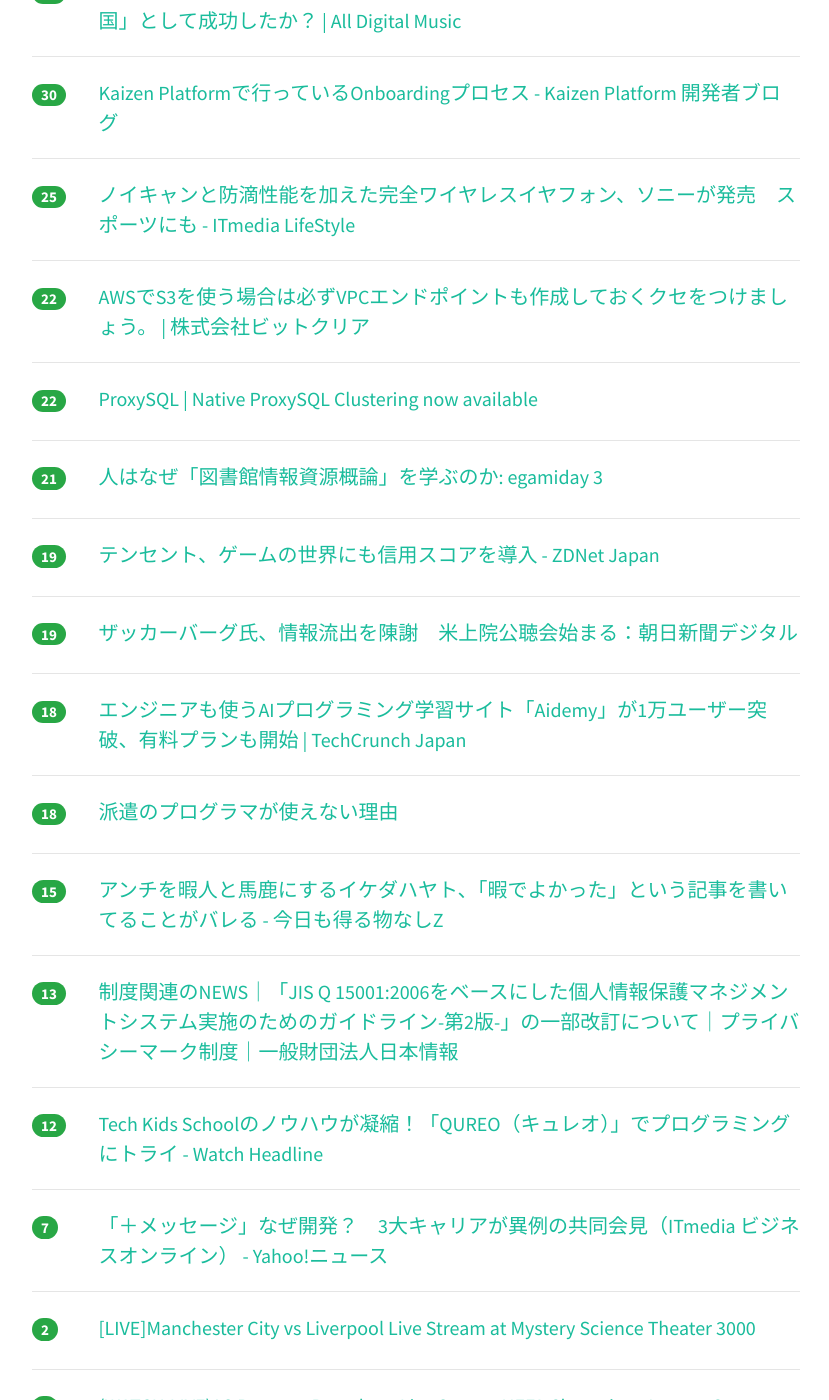
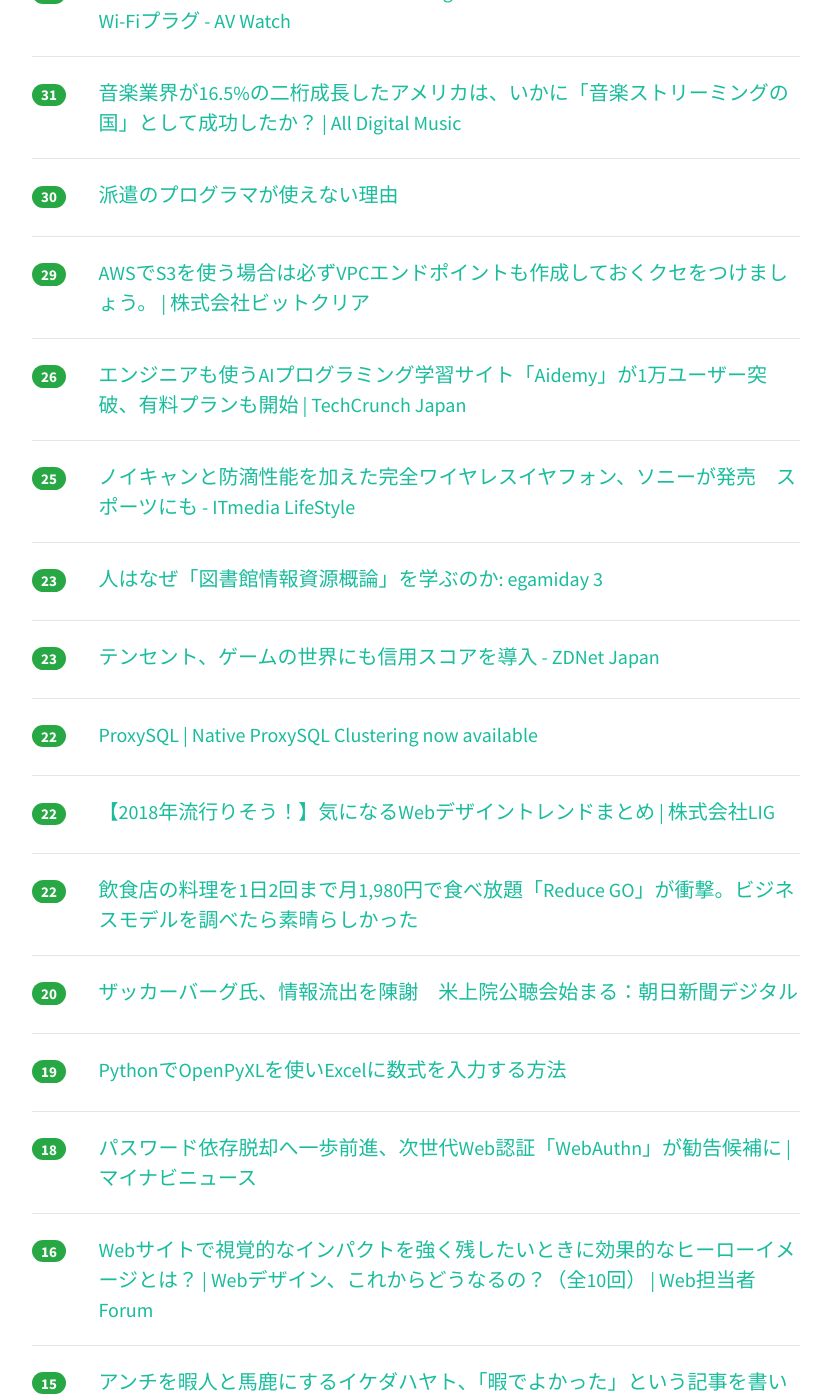
Before and after one commit to yatta47/hatena-matome-site, a Jekyll site: the page built from _posts/2018-04-11-hatena.md, in a window 1280 px wide and 1400 px high, scrolled down 2007 px. Shown: the whole window, without its empty margins (224-1053 px from the left). Built offline with Jekyll 4.4.1, drawn with Linux system fonts in a browser that asks for light colours; nearby versions of some CDN libraries; some of the changed text lies outside the part shown.

Commit message:
Updated 2018-04-11

```diff
--- a/_posts/2018-04-11-hatena.md
+++ b/_posts/2018-04-11-hatena.md
@@ -1,83 +1,93 @@
 ---
 layout: post
 title:  "2018-04-11 はてぶIT"
-date:   2018-04-11 13:01:54
+date:   2018-04-11 14:01:33
 tags: [it-hotentry]
 ---
-34 件のデータあり
+41 件のデータあり
 
 <hr><div class="row">
-<div class="col-1"><span class="badge badge-pill badge-success h2">213</span></div>
+<div class="col-1"><span class="badge badge-pill badge-success h2">271</span></div>
+<div class="col-11"><a href='http://mercan.mercari.com/entry/2018/04/10/163322' target='_blank'>社内のSlack文化に密かに感動している件について #メルカリな日々 2018/4/10 - mercan（メルカン）</a></div>
+</div>
+<hr>
+<div class="row">
+<div class="col-1"><span class="badge badge-pill badge-success h2">258</span></div>
 <div class="col-11"><a href='http://www.publickey1.jp/blog/18/googlenetflixkayenta.html' target='_blank'>GoogleとNetflix、カナリアリリース分析ツール「Kayenta」オープンソースで公開。新たにデプロイしたリリースに問題がないかを自動分析 － Publickey</a></div>
 </div>
 <hr>
 <div class="row">
-<div class="col-1"><span class="badge badge-pill badge-success h2">192</span></div>
-<div class="col-11"><a href='http://mercan.mercari.com/entry/2018/04/10/163322' target='_blank'>社内のSlack文化に密かに感動している件について #メルカリな日々 2018/4/10 - mercan（メルカン）</a></div>
-</div>
-<hr>
-<div class="row">
-<div class="col-1"><span class="badge badge-pill badge-success h2">147</span></div>
+<div class="col-1"><span class="badge badge-pill badge-success h2">155</span></div>
 <div class="col-11"><a href='https://qiita.com/IshitaTakeshi/items/915de731d8081e711ae5' target='_blank'>SSDで道路の損傷を検出した - Qiita</a></div>
 </div>
 <hr>
 <div class="row">
-<div class="col-1"><span class="badge badge-pill badge-success h2">110</span></div>
+<div class="col-1"><span class="badge badge-pill badge-success h2">130</span></div>
 <div class="col-11"><a href='https://github.com/ten' target='_blank'>Thank you for making 10 years of GitHub possible · GitHub</a></div>
 </div>
 <hr>
 <div class="row">
-<div class="col-1"><span class="badge badge-pill badge-success h2">70</span></div>
+<div class="col-1"><span class="badge badge-pill badge-success h2">85</span></div>
+<div class="col-11"><a href='https://www.fxsitecompat.com/ja/docs/2018/basic-auth-credentials-are-now-encoded-in-utf-8-instead-of-iso-8859-1/' target='_blank'>Basic 認証情報が ISO-8859-1 から UTF-8 によるエンコードに変わりました (影響あり) | Firefox サイト互換性情報</a></div>
+</div>
+<hr>
+<div class="row">
+<div class="col-1"><span class="badge badge-pill badge-success h2">74</span></div>
 <div class="col-11"><a href='https://qiita.com/jabba/items/edefda09121877b79760' target='_blank'>技術書ランキングサイトをQiita記事を集計して作ったら、2700冊の技術本がいい感じに並んだ - Qiita</a></div>
 </div>
 <hr>
 <div class="row">
-<div class="col-1"><span class="badge badge-pill badge-success h2">67</span></div>
-<div class="col-11"><a href='https://www.fxsitecompat.com/ja/docs/2018/basic-auth-credentials-are-now-encoded-in-utf-8-instead-of-iso-8859-1/' target='_blank'>Basic 認証情報が ISO-8859-1 から UTF-8 によるエンコードに変わりました (影響あり) | Firefox サイト互換性情報</a></div>
-</div>
-<hr>
-<div class="row">
-<div class="col-1"><span class="badge badge-pill badge-success h2">50</span></div>
+<div class="col-1"><span class="badge badge-pill badge-success h2">73</span></div>
 <div class="col-11"><a href='https://blog.piyo.tech/posts/2018-04-11-react-native/' target='_blank'>React Nativeで自社サービスのiOS/Androidアプリをリプレイスした話 - ぴよログ</a></div>
 </div>
 <hr>
 <div class="row">
-<div class="col-1"><span class="badge badge-pill badge-success h2">48</span></div>
+<div class="col-1"><span class="badge badge-pill badge-success h2">56</span></div>
+<div class="col-11"><a href='https://www.nikkei.com/article/DGXMZO29214870Q8A410C1CR8000/' target='_blank'>Ｐマーク発行機関も「パスワード定期変更は不要」　　：日本経済新聞</a></div>
+</div>
+<hr>
+<div class="row">
+<div class="col-1"><span class="badge badge-pill badge-success h2">56</span></div>
 <div class="col-11"><a href='http://www.publickey1.jp/blog/18/ruby_on_rails_52active_storageredis.html' target='_blank'>Ruby on Rails 5.2正式版発表。Active Storageによるクラウドストレージ対応、Redisでのキャッシュ対応など － Publickey</a></div>
 </div>
 <hr>
 <div class="row">
-<div class="col-1"><span class="badge badge-pill badge-success h2">45</span></div>
-<div class="col-11"><a href='https://www.nikkei.com/article/DGXMZO29214870Q8A410C1CR8000/' target='_blank'>Ｐマーク発行機関も「パスワード定期変更は不要」　　：日本経済新聞</a></div>
+<div class="col-1"><span class="badge badge-pill badge-success h2">53</span></div>
+<div class="col-11"><a href='https://coliss.com/articles/build-websites/operation/work/confirmation-guidline-for-advertisement-production.html' target='_blank'>フリーランスの人も知っておきたい！メールで要件やスケジュール、修正の内容をやり取りする時のガイドライン | コリス</a></div>
 </div>
 <hr>
 <div class="row">
-<div class="col-1"><span class="badge badge-pill badge-success h2">42</span></div>
+<div class="col-1"><span class="badge badge-pill badge-success h2">52</span></div>
+<div class="col-11"><a href='http://developer.kaizenplatform.com/entry/glidenote/2018-04-11' target='_blank'>Kaizen Platformで行っているOnboardingプロセス - Kaizen Platform 開発者ブログ</a></div>
+</div>
+<hr>
+<div class="row">
+<div class="col-1"><span class="badge badge-pill badge-success h2">47</span></div>
+<div class="col-11"><a href='https://baigie.me/nippo/2018/04/11/landing-page-7point/' target='_blank'>ランディングページのデザインに必要な7つの心がけ | ベイジの日報</a></div>
+</div>
+<hr>
+<div class="row">
+<div class="col-1"><span class="badge badge-pill badge-success h2">44</span></div>
+<div class="col-11"><a href='http://news.livedoor.com/article/detail/14562118/' target='_blank'>海賊版サイト「漫画村」が閉鎖か 管理人逃亡との憶測も - ライブドアニュース</a></div>
+</div>
+<hr>
+<div class="row">
+<div class="col-1"><span class="badge badge-pill badge-success h2">43</span></div>
 <div class="col-11"><a href='https://togetter.com/li/1216873' target='_blank'>キーボードを2つ同時に使うと『肩が開いて良い感じになる』らしい→気になるところややってみた感想 - Togetter</a></div>
 </div>
 <hr>
 <div class="row">
-<div class="col-1"><span class="badge badge-pill badge-success h2">42</span></div>
+<div class="col-1"><span class="badge badge-pill badge-success h2">43</span></div>
 <div class="col-11"><a href='http://business.hatenastaff.com/entry/mediasuite' target='_blank'>オウンドメディア運用の課題を一緒に解決したい――はてなの資産を活かした「はてな MediaSuite」の紹介 - はてなビジネスブログ</a></div>
 </div>
 <hr>
 <div class="row">
-<div class="col-1"><span class="badge badge-pill badge-success h2">41</span></div>
-<div class="col-11"><a href='https://baigie.me/nippo/2018/04/11/landing-page-7point/' target='_blank'>ランディングページのデザインに必要な7つの心がけ | ベイジの日報</a></div>
+<div class="col-1"><span class="badge badge-pill badge-success h2">43</span></div>
+<div class="col-11"><a href='https://cloud.watch.impress.co.jp/docs/news/1116199.html' target='_blank'>TIS、機械学習で感情解析を行うためのデータセット「chABSA-dataset」を無償公開 - クラウド Watch</a></div>
 </div>
 <hr>
 <div class="row">
 <div class="col-1"><span class="badge badge-pill badge-success h2">39</span></div>
-<div class="col-11"><a href='https://coliss.com/articles/build-websites/operation/work/confirmation-guidline-for-advertisement-production.html' target='_blank'>フリーランスの人も知っておきたい！メールで要件やスケジュール、修正の内容をやり取りする時のガイドライン | コリス</a></div>
-</div>
-<hr>
-<div class="row">
-<div class="col-1"><span class="badge badge-pill badge-success h2">36</span></div>
-<div class="col-11"><a href='https://cloud.watch.impress.co.jp/docs/news/1116199.html' target='_blank'>TIS、機械学習で感情解析を行うためのデータセット「chABSA-dataset」を無償公開 - クラウド Watch</a></div>
-</div>
-<hr>
-<div class="row">
-<div class="col-1"><span class="badge badge-pill badge-success h2">35</span></div>
 <div class="col-11"><a href='http://www.itmedia.co.jp/mobile/articles/1804/10/news128.html' target='_blank'>SMSやキャリアメールとの違いは？　「＋メッセージ」でできること、できないこと (1/2) - ITmedia Mobile</a></div>
 </div>
 <hr>
@@ -87,18 +97,23 @@ tags: [it-hotentry]
 </div>
 <hr>
 <div class="row">
-<div class="col-1"><span class="badge badge-pill badge-success h2">33</span></div>
-<div class="col-11"><a href='http://news.livedoor.com/article/detail/14562118/' target='_blank'>海賊版サイト「漫画村」が閉鎖か 管理人逃亡との憶測も - ライブドアニュース</a></div>
-</div>
-<hr>
-<div class="row">
 <div class="col-1"><span class="badge badge-pill badge-success h2">31</span></div>
 <div class="col-11"><a href='http://jaykogami.com/2018/04/15100.html' target='_blank'>音楽業界が16.5%の二桁成長したアメリカは、いかに「音楽ストリーミングの国」として成功したか？ | All Digital Music</a></div>
 </div>
 <hr>
 <div class="row">
 <div class="col-1"><span class="badge badge-pill badge-success h2">30</span></div>
-<div class="col-11"><a href='http://developer.kaizenplatform.com/entry/glidenote/2018-04-11' target='_blank'>Kaizen Platformで行っているOnboardingプロセス - Kaizen Platform 開発者ブログ</a></div>
+<div class="col-11"><a href='https://anond.hatelabo.jp/20180411003650' target='_blank'>派遣のプログラマが使えない理由</a></div>
+</div>
+<hr>
+<div class="row">
+<div class="col-1"><span class="badge badge-pill badge-success h2">29</span></div>
+<div class="col-11"><a href='https://www.bitclear.co.jp/vpcendpoint/' target='_blank'>AWSでS3を使う場合は必ずVPCエンドポイントも作成しておくクセをつけましょう。 | 株式会社ビットクリア</a></div>
+</div>
+<hr>
+<div class="row">
+<div class="col-1"><span class="badge badge-pill badge-success h2">26</span></div>
+<div class="col-11"><a href='https://jp.techcrunch.com/2018/04/11/aidemy/' target='_blank'>エンジニアも使うAIプログラミング学習サイト「Aidemy」が1万ユーザー突破、有料プランも開始 | TechCrunch Japan</a></div>
 </div>
 <hr>
 <div class="row">
@@ -107,8 +122,13 @@ tags: [it-hotentry]
 </div>
 <hr>
 <div class="row">
-<div class="col-1"><span class="badge badge-pill badge-success h2">22</span></div>
-<div class="col-11"><a href='https://www.bitclear.co.jp/vpcendpoint/' target='_blank'>AWSでS3を使う場合は必ずVPCエンドポイントも作成しておくクセをつけましょう。 | 株式会社ビットクリア</a></div>
+<div class="col-1"><span class="badge badge-pill badge-success h2">23</span></div>
+<div class="col-11"><a href='http://egamiday3.seesaa.net/article/458716536.html' target='_blank'>人はなぜ「図書館情報資源概論」を学ぶのか: egamiday 3</a></div>
+</div>
+<hr>
+<div class="row">
+<div class="col-1"><span class="badge badge-pill badge-success h2">23</span></div>
+<div class="col-11"><a href='https://japan.zdnet.com/article/35117439/' target='_blank'>テンセント、ゲームの世界にも信用スコアを導入 - ZDNet Japan</a></div>
 </div>
 <hr>
 <div class="row">
@@ -117,28 +137,33 @@ tags: [it-hotentry]
 </div>
 <hr>
 <div class="row">
-<div class="col-1"><span class="badge badge-pill badge-success h2">21</span></div>
-<div class="col-11"><a href='http://egamiday3.seesaa.net/article/458716536.html' target='_blank'>人はなぜ「図書館情報資源概論」を学ぶのか: egamiday 3</a></div>
+<div class="col-1"><span class="badge badge-pill badge-success h2">22</span></div>
+<div class="col-11"><a href='https://liginc.co.jp/392211' target='_blank'>【2018年流行りそう！】気になるWebデザイントレンドまとめ | 株式会社LIG</a></div>
+</div>
+<hr>
+<div class="row">
+<div class="col-1"><span class="badge badge-pill badge-success h2">22</span></div>
+<div class="col-11"><a href='http://it-rush.com/reduce-go' target='_blank'>飲食店の料理を1日2回まで月1,980円で食べ放題「Reduce GO」が衝撃。ビジネスモデルを調べたら素晴らしかった</a></div>
+</div>
+<hr>
+<div class="row">
+<div class="col-1"><span class="badge badge-pill badge-success h2">20</span></div>
+<div class="col-11"><a href='https://www.asahi.com/articles/ASL4C0T9CL4BUHBI03B.html' target='_blank'>ザッカーバーグ氏、情報流出を陳謝　米上院公聴会始まる：朝日新聞デジタル</a></div>
 </div>
 <hr>
 <div class="row">
 <div class="col-1"><span class="badge badge-pill badge-success h2">19</span></div>
-<div class="col-11"><a href='https://japan.zdnet.com/article/35117439/' target='_blank'>テンセント、ゲームの世界にも信用スコアを導入 - ZDNet Japan</a></div>
-</div>
-<hr>
-<div class="row">
-<div class="col-1"><span class="badge badge-pill badge-success h2">19</span></div>
-<div class="col-11"><a href='https://www.asahi.com/articles/ASL4C0T9CL4BUHBI03B.html' target='_blank'>ザッカーバーグ氏、情報流出を陳謝　米上院公聴会始まる：朝日新聞デジタル</a></div>
+<div class="col-11"><a href='https://tonari-it.com/python-openpyxl-formula/' target='_blank'>PythonでOpenPyXLを使いExcelに数式を入力する方法</a></div>
 </div>
 <hr>
 <div class="row">
 <div class="col-1"><span class="badge badge-pill badge-success h2">18</span></div>
-<div class="col-11"><a href='https://jp.techcrunch.com/2018/04/11/aidemy/' target='_blank'>エンジニアも使うAIプログラミング学習サイト「Aidemy」が1万ユーザー突破、有料プランも開始 | TechCrunch Japan</a></div>
+<div class="col-11"><a href='https://news.mynavi.jp/article/20180411-614792/' target='_blank'>パスワード依存脱却へ一歩前進、次世代Web認証「WebAuthn」が勧告候補に | マイナビニュース</a></div>
 </div>
 <hr>
 <div class="row">
-<div class="col-1"><span class="badge badge-pill badge-success h2">18</span></div>
-<div class="col-11"><a href='https://anond.hatelabo.jp/20180411003650' target='_blank'>派遣のプログラマが使えない理由</a></div>
+<div class="col-1"><span class="badge badge-pill badge-success h2">16</span></div>
+<div class="col-11"><a href='https://webtan.impress.co.jp/e/2018/04/11/28486' target='_blank'>Webサイトで視覚的なインパクトを強く残したいときに効果的なヒーローイメージとは？ | Webデザイン、これからどうなるの？（全10回） | Web担当者Forum</a></div>
 </div>
 <hr>
 <div class="row">
@@ -152,8 +177,18 @@ tags: [it-hotentry]
 </div>
 <hr>
 <div class="row">
+<div class="col-1"><span class="badge badge-pill badge-success h2">13</span></div>
+<div class="col-11"><a href='https://www.watch.impress.co.jp/kodomo_it/news/1116086.html' target='_blank'>Tech Kids Schoolのノウハウが凝縮！「QUREO（キュレオ）」でプログラミングにトライ - Watch Headline</a></div>
+</div>
+<hr>
+<div class="row">
 <div class="col-1"><span class="badge badge-pill badge-success h2">12</span></div>
-<div class="col-11"><a href='https://www.watch.impress.co.jp/kodomo_it/news/1116086.html' target='_blank'>Tech Kids Schoolのノウハウが凝縮！「QUREO（キュレオ）」でプログラミングにトライ - Watch Headline</a></div>
+<div class="col-11"><a href='http://twitter.com/kskgroup2017/status/983501820575141893' target='_blank'>KeisukeHonda(本田圭佑)さんのツイート: "It’s never too late."</a></div>
+</div>
+<hr>
+<div class="row">
+<div class="col-1"><span class="badge badge-pill badge-success h2">10</span></div>
+<div class="col-11"><a href='http://kai-you.net/article/52359' target='_blank'>「漫画村」閉鎖か？　“深層Webからの刺客”説に注目集まる - KAI-YOU.net</a></div>
 </div>
 <hr>
 <div class="row">
```
